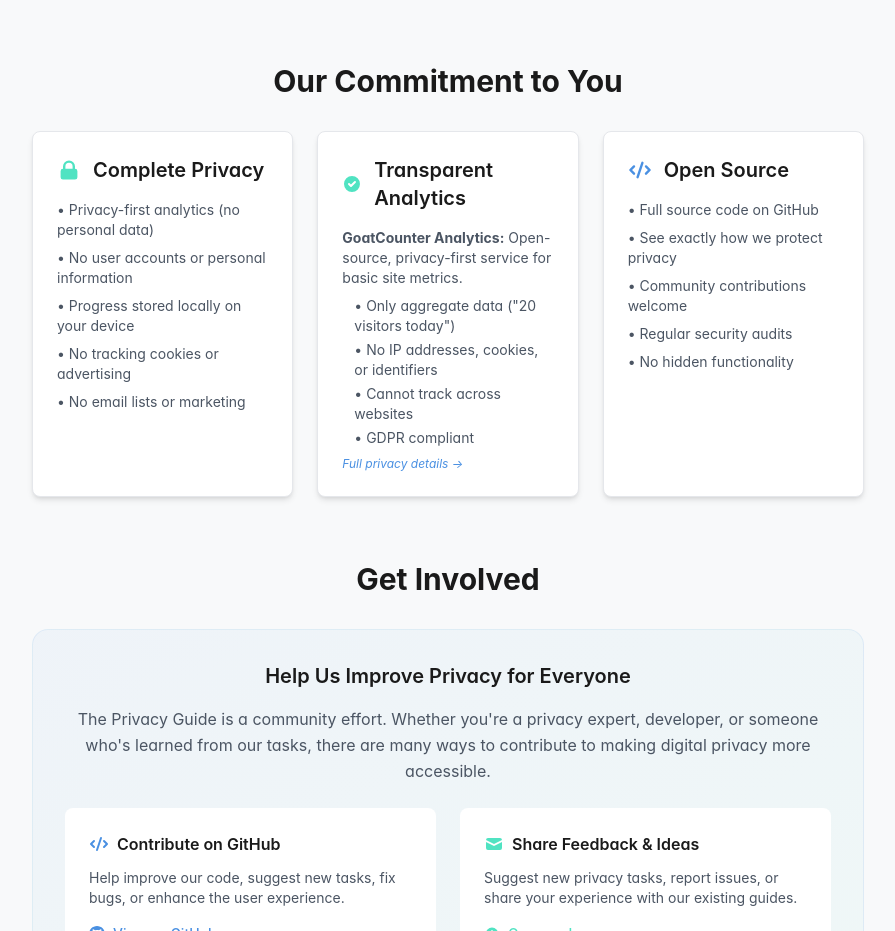
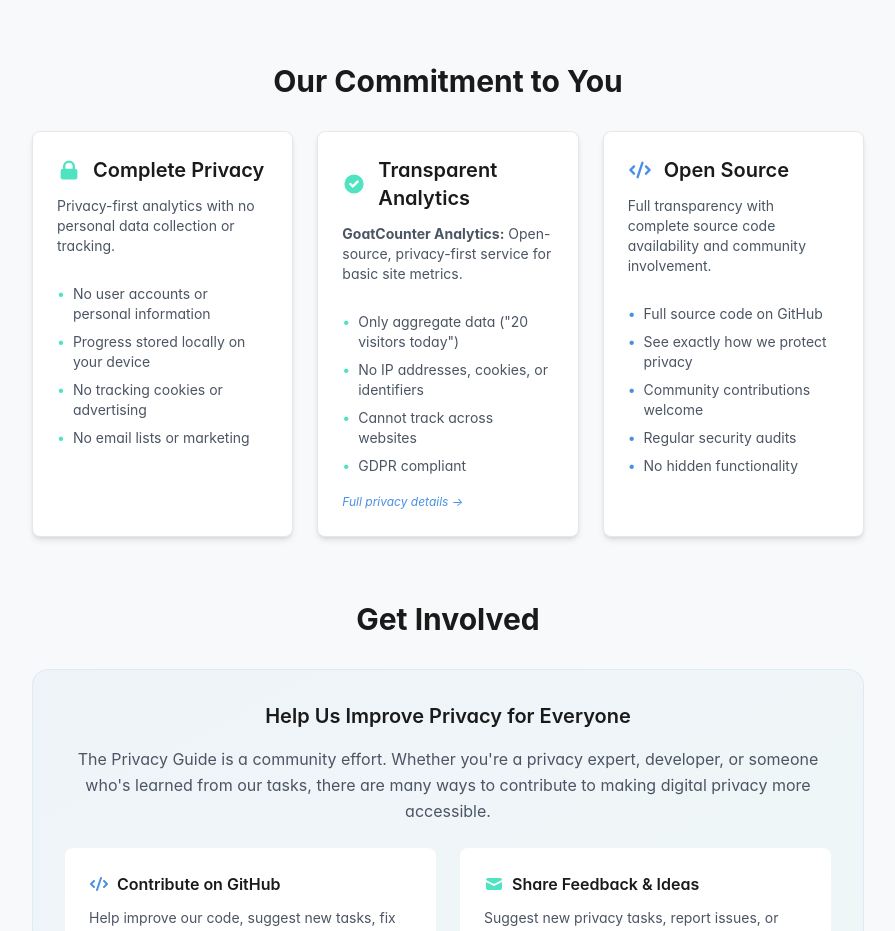
Before and after one commit to mcarlson501/theprivacy.guide, a Next.js app: page /about in a window 1280 px wide. Shown: the part 2400-3331 px from the top of the page, without its empty margins (192-1087 px from the left). Built offline with nearby package versions, Linux system fonts and the light colour scheme.

Commit message:
Revamp About Page layout: enhance card structure and content clarity for privacy features and analytics transparency

```diff
--- a/app/about/page.js
+++ b/app/about/page.js
@@ -213,59 +213,115 @@ export default function AboutPage() {
           <h2 className="text-2xl sm:text-3xl font-bold text-charcoal-gray dark:text-dark-text mb-6 sm:mb-8 text-center">Our Commitment to You</h2>
 
           <div className="grid lg:grid-cols-3 md:grid-cols-2 gap-6 mb-8">
-            <div className="card">
-              <h3 className="text-xl font-semibold text-charcoal-gray dark:text-dark-text mb-4 flex items-center">
-                <svg className="w-6 h-6 text-success-teal mr-3" fill="currentColor" viewBox="0 0 20 20">
+            <div className="card h-full flex flex-col">
+              <div className="flex-shrink-0 mb-4">
+                <h3 className="text-xl font-semibold text-charcoal-gray dark:text-dark-text mb-3 flex items-center">
+                  <svg className="w-6 h-6 text-success-teal mr-3 flex-shrink-0" fill="currentColor" viewBox="0 0 20 20">
                     <path fillRule="evenodd" d="M5 9V7a5 5 0 0110 0v2a2 2 0 012 2v5a2 2 0 01-2 2H5a2 2 0 01-2-2v-5a2 2 0 012-2zm8-2v2H7V7a3 3 0 016 0z" clipRule="evenodd" />
                   </svg>
                   Complete Privacy
                 </h3>
+                <p className="text-gray-600 dark:text-gray-300 text-sm mb-3">
+                  Privacy-first analytics with no personal data collection or tracking.
+                </p>
+              </div>
+              <div className="flex-grow">
                 <ul className="space-y-2 text-gray-600 dark:text-gray-300 text-sm">
-                <li>• Privacy-first analytics (no personal data)</li>
-                <li>• No user accounts or personal information</li>
-                <li>• Progress stored locally on your device</li>
-                <li>• No tracking cookies or advertising</li>
-                <li>• No email lists or marketing</li>
+                  <li className="flex items-start">
+                    <span className="text-success-teal mr-2 flex-shrink-0">•</span>
+                    <span>No user accounts or personal information</span>
+                  </li>
+                  <li className="flex items-start">
+                    <span className="text-success-teal mr-2 flex-shrink-0">•</span>
+                    <span>Progress stored locally on your device</span>
+                  </li>
+                  <li className="flex items-start">
+                    <span className="text-success-teal mr-2 flex-shrink-0">•</span>
+                    <span>No tracking cookies or advertising</span>
+                  </li>
+                  <li className="flex items-start">
+                    <span className="text-success-teal mr-2 flex-shrink-0">•</span>
+                    <span>No email lists or marketing</span>
+                  </li>
                 </ul>
               </div>
+            </div>
 
-            <div className="card">
-              <h3 className="text-xl font-semibold text-charcoal-gray dark:text-dark-text mb-4 flex items-center">
-                <svg className="w-6 h-6 text-success-teal mr-3" fill="currentColor" viewBox="0 0 20 20">
+            <div className="card h-full flex flex-col">
+              <div className="flex-shrink-0 mb-4">
+                <h3 className="text-xl font-semibold text-charcoal-gray dark:text-dark-text mb-3 flex items-center">
+                  <svg className="w-6 h-6 text-success-teal mr-3 flex-shrink-0" fill="currentColor" viewBox="0 0 20 20">
                     <path fillRule="evenodd" d="M10 18a8 8 0 100-16 8 8 0 000 16zm3.707-9.293a1 1 0 00-1.414-1.414L9 10.586 7.707 9.293a1 1 0 00-1.414 1.414l2 2a1 1 0 001.414 0l4-4z" clipRule="evenodd" />
                   </svg>
                   Transparent Analytics
                 </h3>
-              <div className="space-y-2 text-gray-600 dark:text-gray-300 text-sm">
-                <p>
+                <p className="text-gray-600 dark:text-gray-300 text-sm mb-3">
                   <strong>GoatCounter Analytics:</strong> Open-source, privacy-first service for basic site metrics.
                 </p>
-                <ul className="space-y-1 ml-3">
-                  <li>• Only aggregate data ("20 visitors today")</li>
-                  <li>• No IP addresses, cookies, or identifiers</li>
-                  <li>• Cannot track across websites</li>
-                  <li>• GDPR compliant</li>
+              </div>
+              <div className="flex-grow">
+                <ul className="space-y-2 text-gray-600 dark:text-gray-300 text-sm mb-3">
+                  <li className="flex items-start">
+                    <span className="text-success-teal mr-2 flex-shrink-0">•</span>
+                    <span>Only aggregate data ("20 visitors today")</span>
+                  </li>
+                  <li className="flex items-start">
+                    <span className="text-success-teal mr-2 flex-shrink-0">•</span>
+                    <span>No IP addresses, cookies, or identifiers</span>
+                  </li>
+                  <li className="flex items-start">
+                    <span className="text-success-teal mr-2 flex-shrink-0">•</span>
+                    <span>Cannot track across websites</span>
+                  </li>
+                  <li className="flex items-start">
+                    <span className="text-success-teal mr-2 flex-shrink-0">•</span>
+                    <span>GDPR compliant</span>
+                  </li>
                 </ul>
-                <p className="text-xs italic">
-                  <a href="/privacy" className="text-friendly-blue hover:underline">Full privacy details →</a>
-                </p>
+                <div className="mt-auto">
+                  <a href="/privacy" className="text-xs text-friendly-blue hover:underline italic">
+                    Full privacy details →
+                  </a>
+                </div>
               </div>
             </div>
 
-            <div className="card">
-              <h3 className="text-xl font-semibold text-charcoal-gray dark:text-dark-text mb-4 flex items-center">
-                <svg className="w-6 h-6 text-friendly-blue mr-3" fill="currentColor" viewBox="0 0 20 20">
+            <div className="card h-full flex flex-col">
+              <div className="flex-shrink-0 mb-4">
+                <h3 className="text-xl font-semibold text-charcoal-gray dark:text-dark-text mb-3 flex items-center">
+                  <svg className="w-6 h-6 text-friendly-blue mr-3 flex-shrink-0" fill="currentColor" viewBox="0 0 20 20">
                     <path fillRule="evenodd" d="M12.316 3.051a1 1 0 01.633 1.265l-4 12a1 1 0 11-1.898-.632l4-12a1 1 0 011.265-.633zM5.707 6.293a1 1 0 010 1.414L3.414 10l2.293 2.293a1 1 0 11-1.414 1.414l-3-3a1 1 0 010-1.414l3-3a1 1 0 011.414 0zm8.586 0a1 1 0 011.414 0l3 3a1 1 0 010 1.414l-3 3a1 1 0 11-1.414-1.414L16.586 10l-2.293-2.293a1 1 0 010-1.414z" clipRule="evenodd" />
                   </svg>
                   Open Source
                 </h3>
+                <p className="text-gray-600 dark:text-gray-300 text-sm mb-3">
+                  Full transparency with complete source code availability and community involvement.
+                </p>
+              </div>
+              <div className="flex-grow">
                 <ul className="space-y-2 text-gray-600 dark:text-gray-300 text-sm">
-                <li>• Full source code on GitHub</li>
-                <li>• See exactly how we protect privacy</li>
-                <li>• Community contributions welcome</li>
-                <li>• Regular security audits</li>
-                <li>• No hidden functionality</li>
+                  <li className="flex items-start">
+                    <span className="text-friendly-blue mr-2 flex-shrink-0">•</span>
+                    <span>Full source code on GitHub</span>
+                  </li>
+                  <li className="flex items-start">
+                    <span className="text-friendly-blue mr-2 flex-shrink-0">•</span>
+                    <span>See exactly how we protect privacy</span>
+                  </li>
+                  <li className="flex items-start">
+                    <span className="text-friendly-blue mr-2 flex-shrink-0">•</span>
+                    <span>Community contributions welcome</span>
+                  </li>
+                  <li className="flex items-start">
+                    <span className="text-friendly-blue mr-2 flex-shrink-0">•</span>
+                    <span>Regular security audits</span>
+                  </li>
+                  <li className="flex items-start">
+                    <span className="text-friendly-blue mr-2 flex-shrink-0">•</span>
+                    <span>No hidden functionality</span>
+                  </li>
                 </ul>
+              </div>
             </div>
           </div>
         </section>
```
Lines whose indentation alone changed are shown as unchanged.
